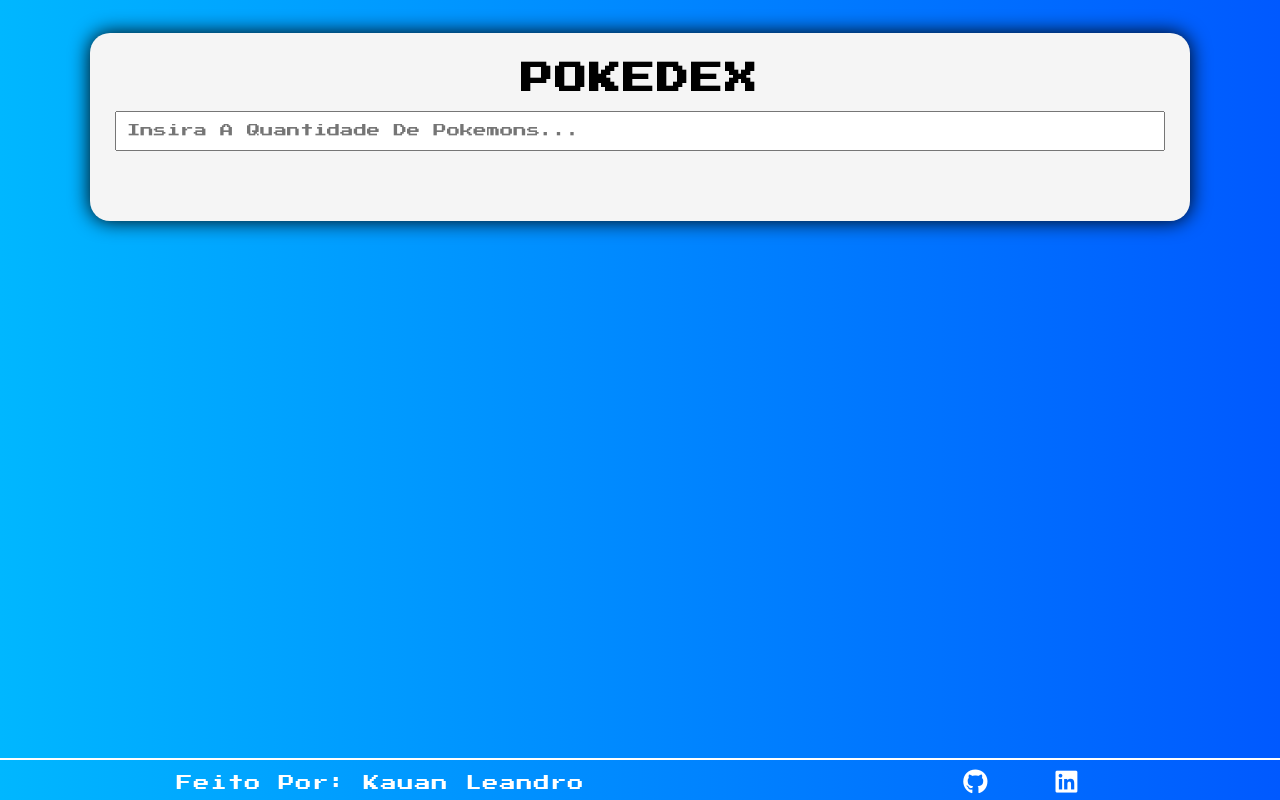
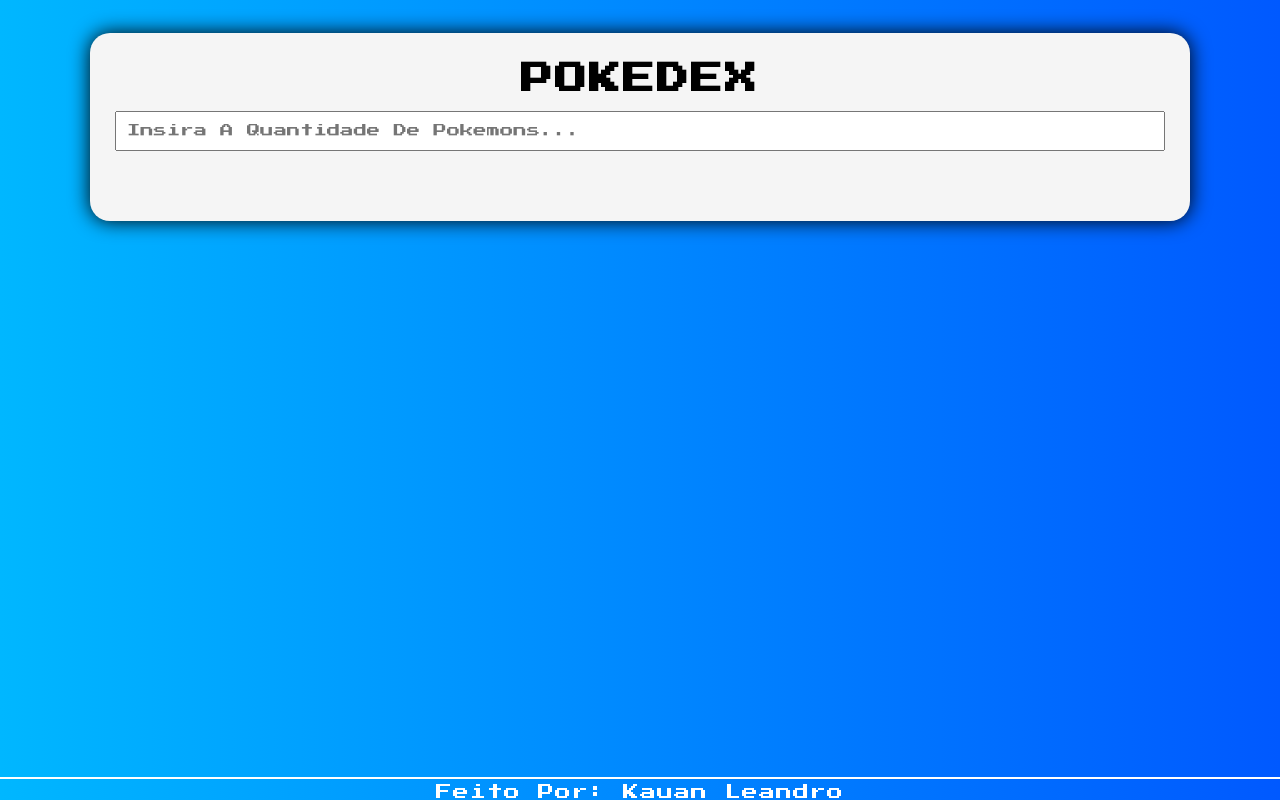
Before and after one commit to EncryptKalean/Pokedex-com-PokeAPI, a plain HTML site: page index.html in a window 1280 px wide. Drawn offline with Linux system fonts and the light colour scheme.

Commit message:
Add files via upload

```diff
--- a/index.html
+++ b/index.html
@@ -28,13 +28,6 @@
 
     <footer>
       <p>Feito por: Kauan Leandro</p>
-      <div class="redesSociais">
-        <a href="https://github.com/EncryptKalean" target="_blank">
-          <i class="fa-brands fa-github"></i></a>
-        <a href="https://www.linkedin.com/in/kauanleandro/" target="_blank">
-          <i class="fa-brands fa-linkedin"></i>
-        </a>
-      </div>
     </footer>
     <script src="src/script.js"></script>
   </body>
```
Also changed, not shown: 1 other file.
